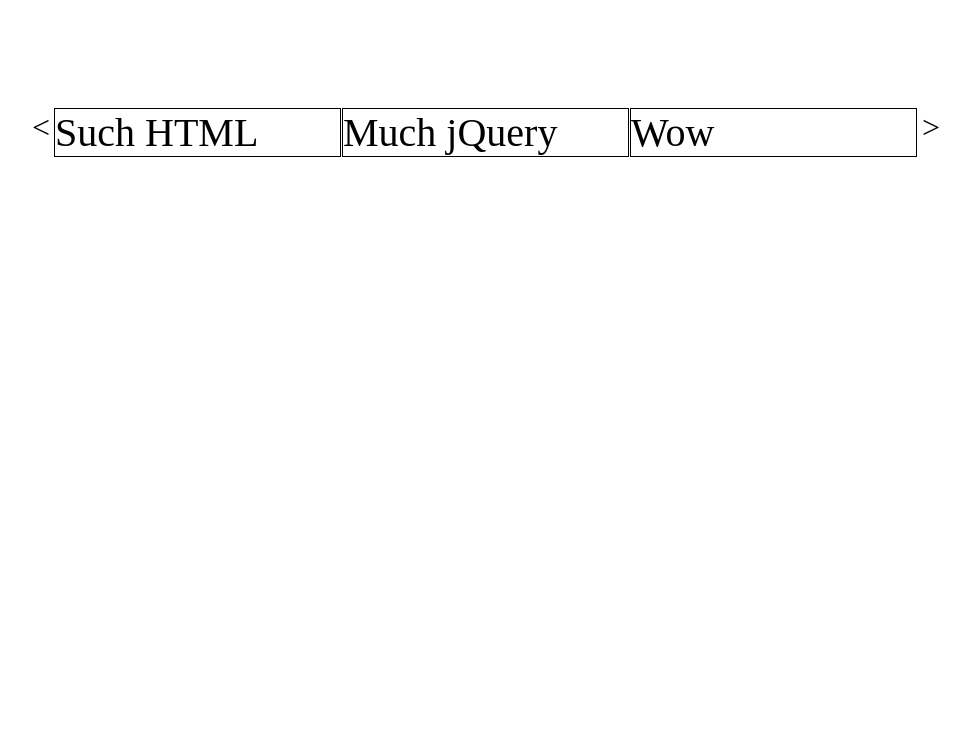
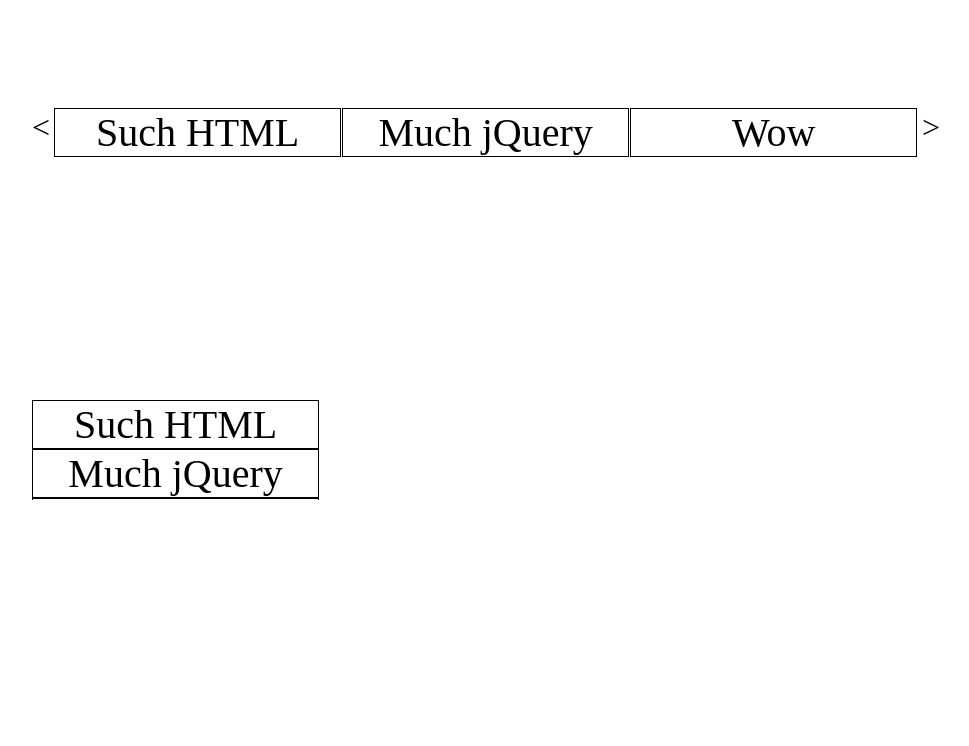
Before and after one commit to fuhton/burtSlider, a website: page example/index.html in a window 1280 px wide. Shown: the whole page, without its empty margins (128-1097 px from the left). Drawn offline with nearby package versions, Linux system fonts and the light colour scheme.

Commit message:
change to example to show faults

```diff
--- a/example/index.html
+++ b/example/index.html
@@ -5,7 +5,7 @@
 	<script src="http://ajax.googleapis.com/ajax/libs/jquery/2.0.0/jquery.min.js"></script>
 	<script src="../src/jquery.burtSlider.js"></script>
         <style>
-                 #such-ul {
+         #such-ul, #so-ul {
            width: 90%;
            height: 100px;
            overflow: hidden;
@@ -16,9 +16,10 @@
            margin:0;
            margin-top: 100px;
          }
-                 #such-ul li {
+         #such-ul li, #so-ul li {
            border: 1px solid black;
            font-size: 40px;
+           text-align: center;
            width: 33%;
          }
          .burt_selector {
@@ -46,9 +47,22 @@
                 <li>Many Things!</li>
             </ul>
         </div>
+
+	<div class="much-div">
+            <ul id="so-ul">
+                <li>Such HTML</li>
+                <li>Much jQuery</li>
+                <li>Wow</li>
+                <li>So Cool</li>
+                <li>Amazing</li>
+                <li>Awesome</li>
+                <li>Many Things!</li>
+            </ul>
+        </div>
         <script>
 	 $(function() {
 	     $("#such-ul").burtSlider();
+             $("#so-ul").burtSlider();
 
 	 });
 	</script>
```
Lines whose indentation alone changed are shown as unchanged.
